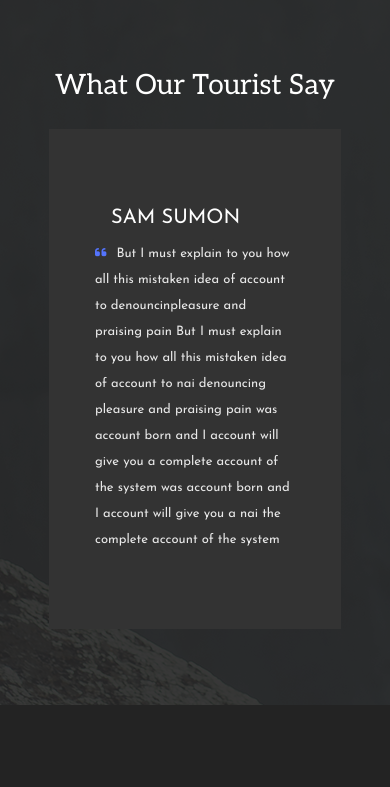
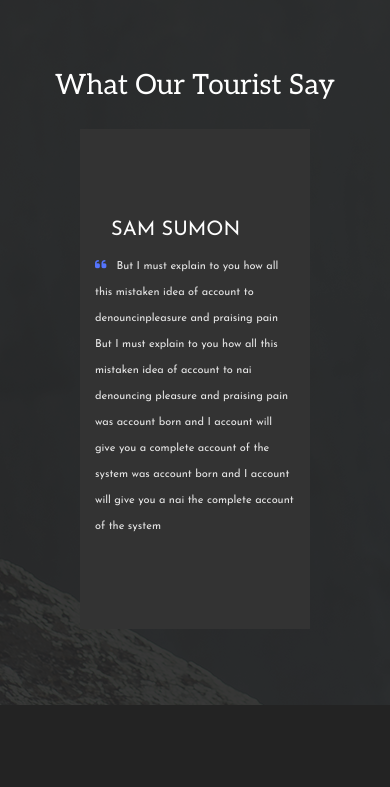
Before and after one commit to reevcrona/Timed-Assignment, a plain HTML site: page index.html in a window 390 px wide. Shown: the part 3520-4307 px from the top of the page. Drawn offline with Linux system fonts and the light colour scheme.

Commit message:
last commit

```diff
--- a/styles/_testimonial.scss
+++ b/styles/_testimonial.scss
@@ -76,18 +76,34 @@
     min-height: 284px;
 
 }
+
+@media screen and (max-width:724px) {
+    .testimonial__text-container{
+        max-width: 450px;
+        padding:0 0 0 31px;
+    }
+    .testimonial__text{
+        font-size: 13px;
+        max-width: 400px;
+        padding: 0 15px;
+    }
+    #quote{
+        font-size: 13px;
+    }
+}
+
 @media screen and (max-width:516px) {
     .testimonial__content-img{
         display: none;
     }
     .testimonial__text-container{
-        max-width: 280px;
+        max-width: 330px;
         min-height: 500px;
         padding:0;
     }
     .testimonial__text{
         font-size: 11px;
-        max-width: 270px;
+        max-width: 200px;
         padding: 0 15px;
     }
     .testimonial__header{
@@ -95,21 +111,6 @@
         text-align: center;
     }
 }
-@media screen and (max-width:724px) {
-    .testimonial__text-container{
-        max-width: 450px;
-        padding:0 0 0 31px;
-    }
-    .testimonial__text{
-        font-size: 13px;
-        max-width: 200px;
-        padding: 0 15px;
-    }
-    #quote{
-        font-size: 13px;
-    }
-}
-
 @media screen  and (max-width:1150px){
     .testimonial__content-container{
         flex-direction: column;
```
Also changed, not shown: styles/index.css.
